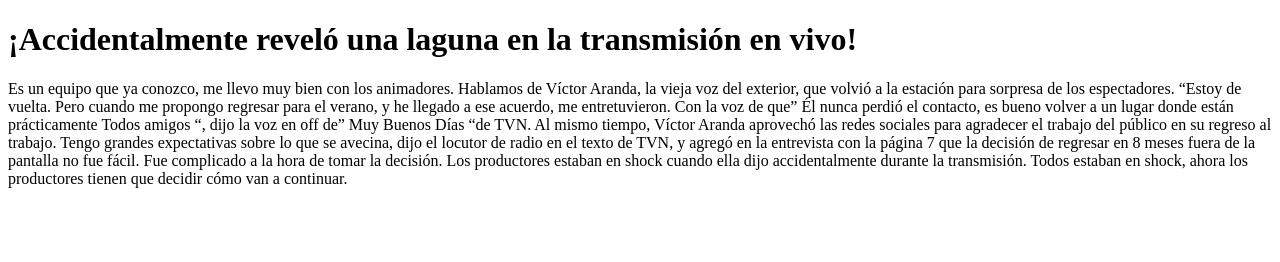
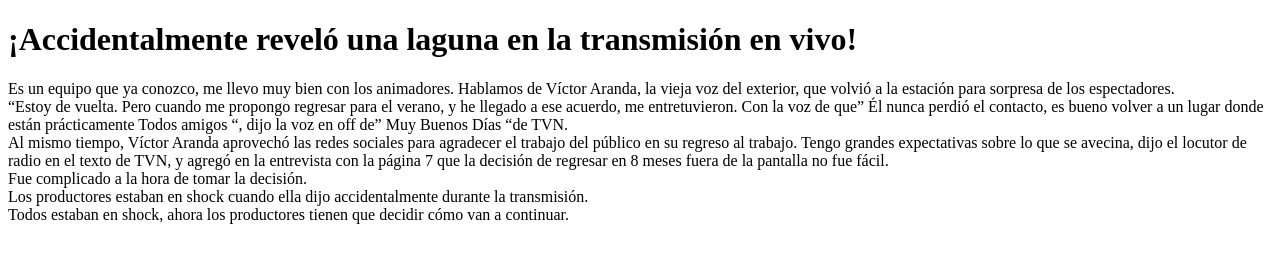
Before and after one commit to nbafun/Accidentalmente-revel, a plain HTML site: page index.html in a window 1280 px wide. Drawn offline with Linux system fonts and the light colour scheme.

Commit message:
Update index.html

```diff
--- a/index.html
+++ b/index.html
@@ -9,16 +9,17 @@
 </head>
 <body>
 <h1> ¡Accidentalmente reveló una laguna en la transmisión en vivo! </h1>
-Es un equipo que ya conozco, me llevo muy bien con los animadores. Hablamos de Víctor Aranda, la vieja voz del exterior, que volvió a la estación para sorpresa de los espectadores.
+Es un equipo que ya conozco, me llevo muy bien con los animadores. Hablamos de Víctor Aranda, la vieja voz del exterior, que volvió a la estación para sorpresa de los espectadores. <br>
 
-“Estoy de vuelta. Pero cuando me propongo regresar para el verano, y he llegado a ese acuerdo, me entretuvieron. Con la voz de que” Él nunca perdió el contacto, es bueno volver a un lugar donde están prácticamente Todos amigos “, dijo la voz en off de” Muy Buenos Días “de TVN.
+“Estoy de vuelta. Pero cuando me propongo regresar para el verano, y he llegado a ese acuerdo, me entretuvieron. Con la voz de que” Él nunca perdió el contacto, es bueno volver a un lugar donde están prácticamente Todos amigos “, dijo la voz en off de” Muy Buenos Días “de TVN. <br>
 
-Al mismo tiempo, Víctor Aranda aprovechó las redes sociales para agradecer el trabajo del público en su regreso al trabajo. Tengo grandes expectativas sobre lo que se avecina, dijo el locutor de radio en el texto de TVN, y agregó en la entrevista con la página 7 que la decisión de regresar en 8 meses fuera de la pantalla no fue fácil.
+Al mismo tiempo, Víctor Aranda aprovechó las redes sociales para agradecer el trabajo del público en su regreso al trabajo. Tengo grandes expectativas sobre lo que se avecina, dijo el locutor de radio en el texto de TVN, y agregó en la entrevista con la página 7 que la decisión de regresar en 8 meses fuera de la pantalla no fue fácil.<br>
 
-Fue complicado a la hora de tomar la decisión.
+Fue complicado a la hora de tomar la decisión.<br>
 
-Los productores estaban en shock cuando ella dijo accidentalmente durante la transmisión.
+Los productores estaban en shock cuando ella dijo accidentalmente durante la transmisión.<br>
 
-Todos estaban en shock, ahora los productores tienen que decidir cómo van a continuar.
+Todos estaban en shock, ahora los productores tienen que decidir cómo van a continuar.<br>
+</br>
 </body>
 </html>
```
